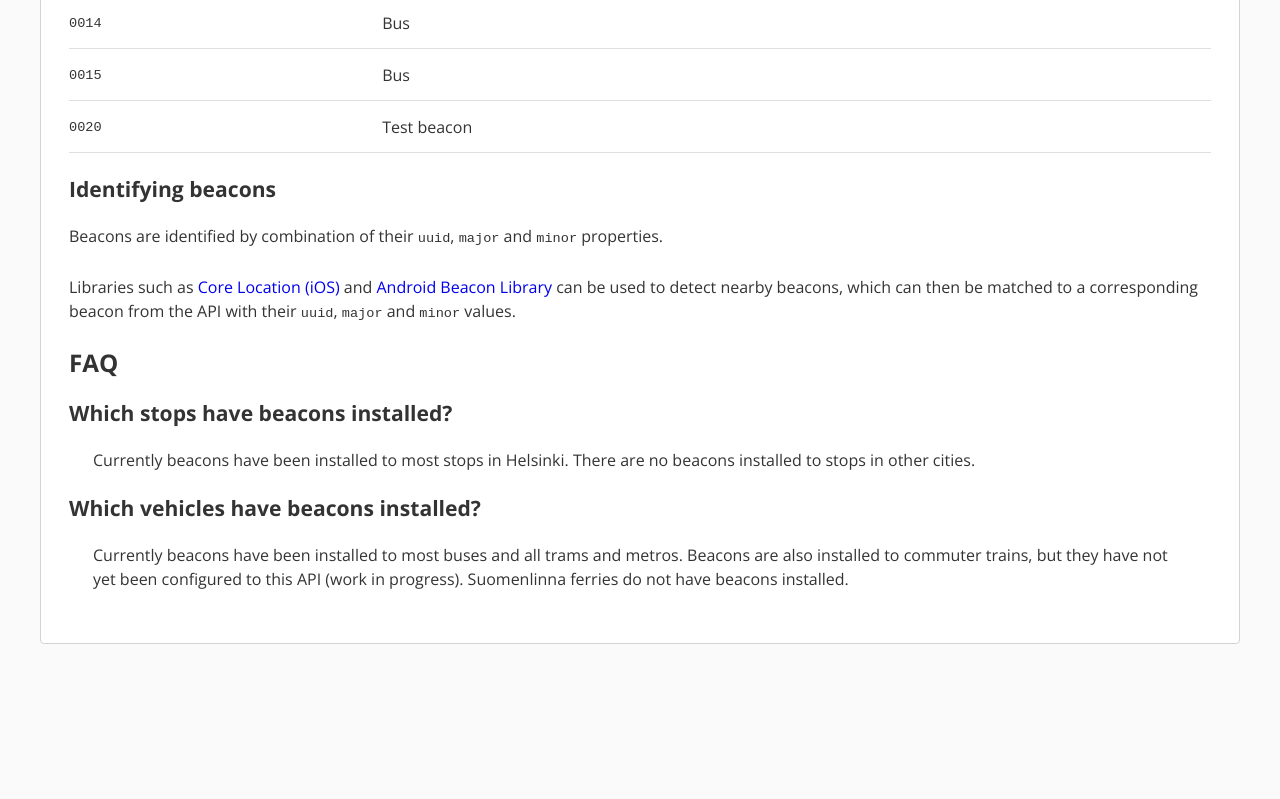
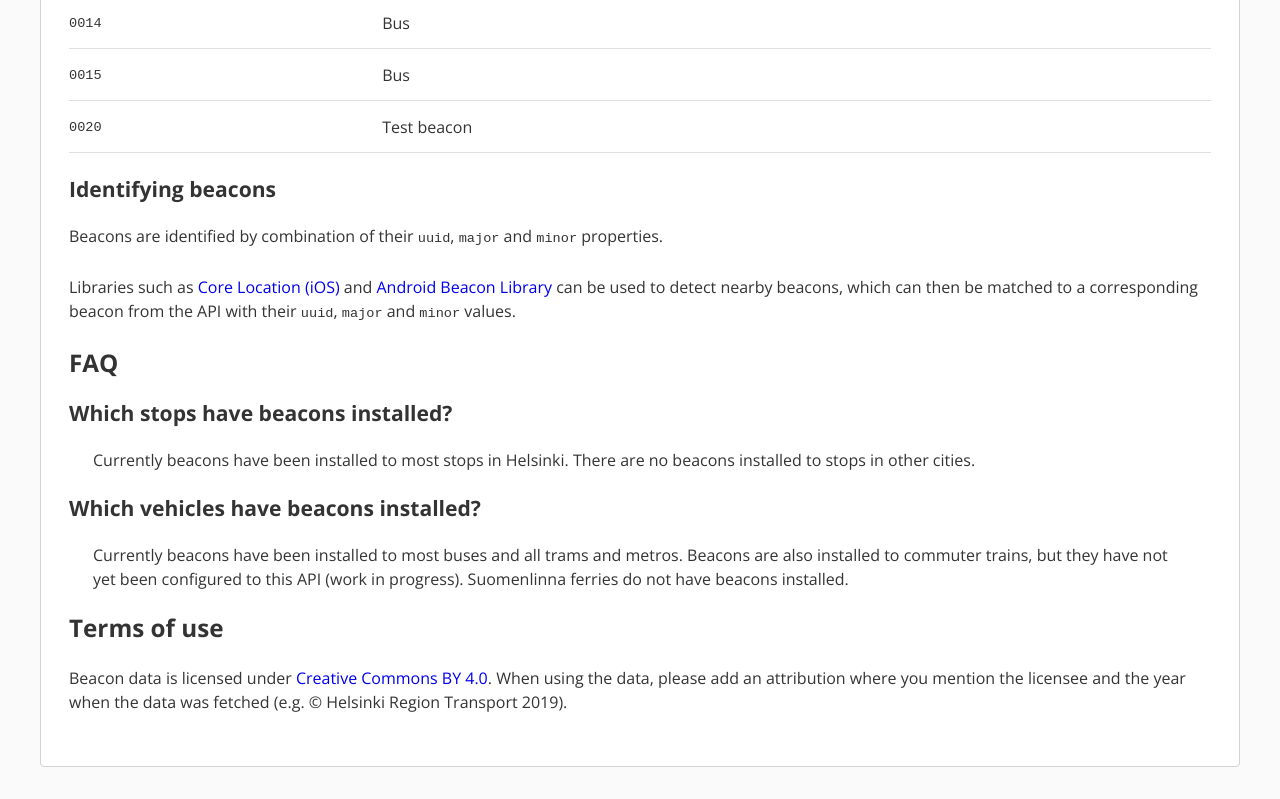
Before and after one commit to HSLdevcom/hsldevcom.github.io, a Gatsby site: page /beacon_api/ in a window 1280 px wide. Shown: the part 2481-3280 px from the top of the page. Before the commit the page ends 3157 px from the top, so only its background shows below. Built offline with nearby package versions, Linux system fonts and the light colour scheme; Gatsby itself is replaced by a stand-in of ours; some packages are replaced by stand-ins of ours.

Commit message:
Add terms of use for Beacon API

```diff
--- a/src/content/beacon_api/index.md
+++ b/src/content/beacon_api/index.md
@@ -80,3 +80,7 @@ Libraries such as [Core Location (iOS)](https://developer.apple.com/documentatio
 ### Which vehicles have beacons installed?
 
 > Currently beacons have been installed to most buses and all trams and metros. Beacons are also installed to commuter trains, but they have not yet been configured to this API (work in progress). Suomenlinna ferries do not have beacons installed.
+
+## Terms of use
+
+Beacon data is licensed under [Creative Commons BY 4.0](https://creativecommons.org/licenses/by/4.0/). When using the data, please add an attribution where you mention the licensee and the year when the data was fetched (e.g. © Helsinki Region Transport 2019).
```
